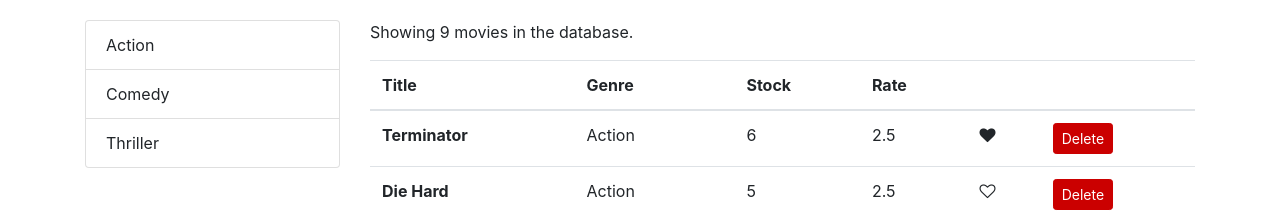
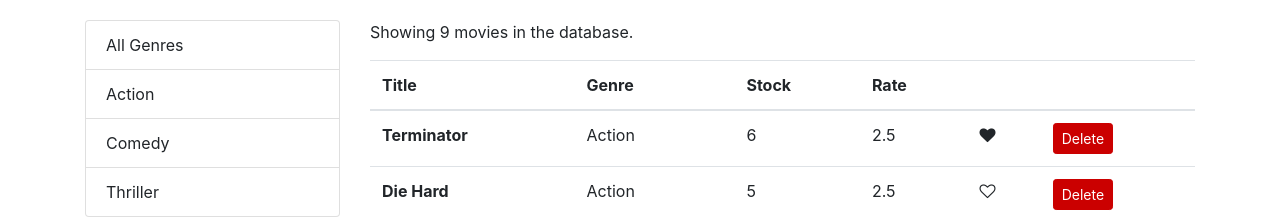
Before and after one commit to webalation/vidly, a React (Create React App) app: page / in a window 1280 px wide. Shown: the top 219 px of the page. Built offline with nearby package versions, Linux system fonts and the light colour scheme.

Commit message:
Filtering: adding all genres

```diff
--- a/src/components/movies.jsx
+++ b/src/components/movies.jsx
@@ -16,9 +16,11 @@ class Movies extends Component {
     };
 
     componentDidMount() {
+        const genres = [{ name: 'All Genres' }, ...getGenres()];
+
         this.setState({
             movies: getMovies(),
-            genres: getGenres()
+            genres: genres
         });
     }
 
@@ -48,7 +50,8 @@ class Movies extends Component {
 
     handleGenreSelect = genre => {
         this.setState({
-            selectedGenre: genre
+            selectedGenre: genre,
+            currentPage: 1
         });
     }
 
@@ -58,7 +61,7 @@ class Movies extends Component {
 
         if (count === 0) return <p>There are no movies in the database.</p>;
 
-        const filtered = selectedGenre
+        const filtered = selectedGenre && selectedGenre._id
             ? allMovies.filter(m => m.genre._id === selectedGenre._id)
             : allMovies;
 
```
